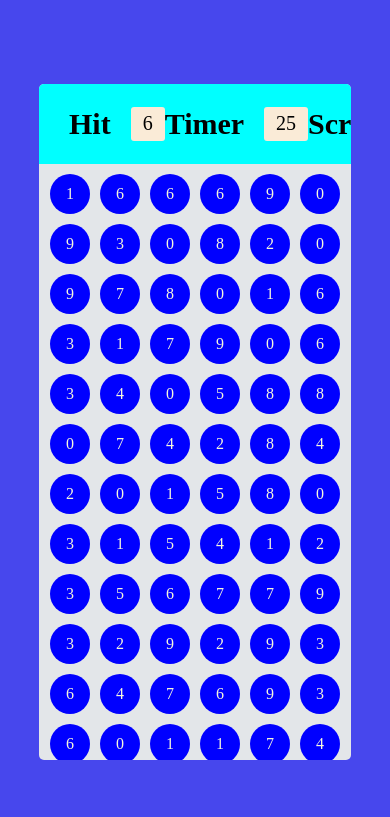
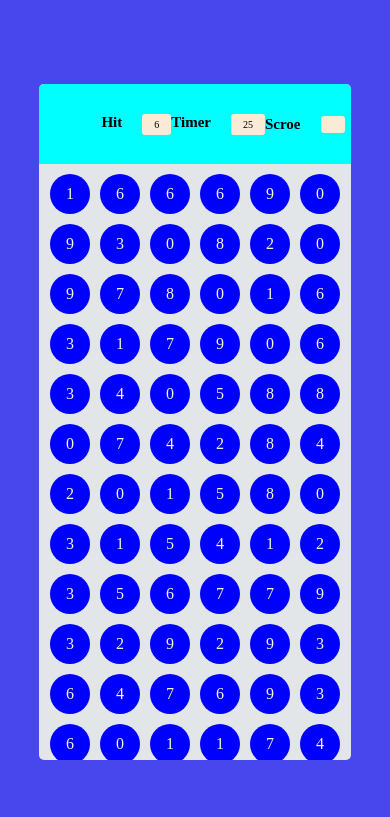
Before and after one commit to Bishal2026/javaScript-project-1, a plain HTML site: page index.html in a window 390 px wide. Drawn offline with Linux system fonts and the light colour scheme.

Commit message:
Update styel.css

```diff
--- a/styel.css
+++ b/styel.css
@@ -82,6 +82,13 @@ html,body{
 
 @media(max-width:600px){
     .panel-top{
-        padding: 0 30px;
+          .panel-top{
+        padding: 0 5px;
+
+    }
+    .box{
+        font-size: 10px;
+    }
+
     }
 }
```
